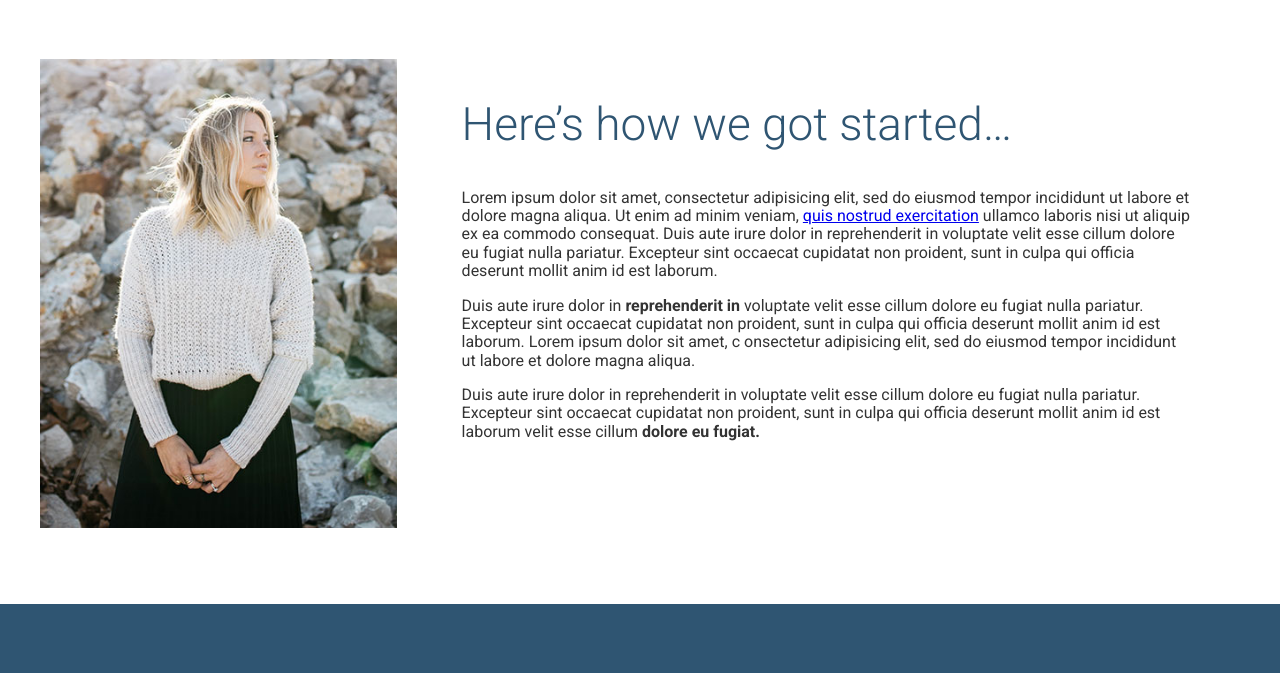
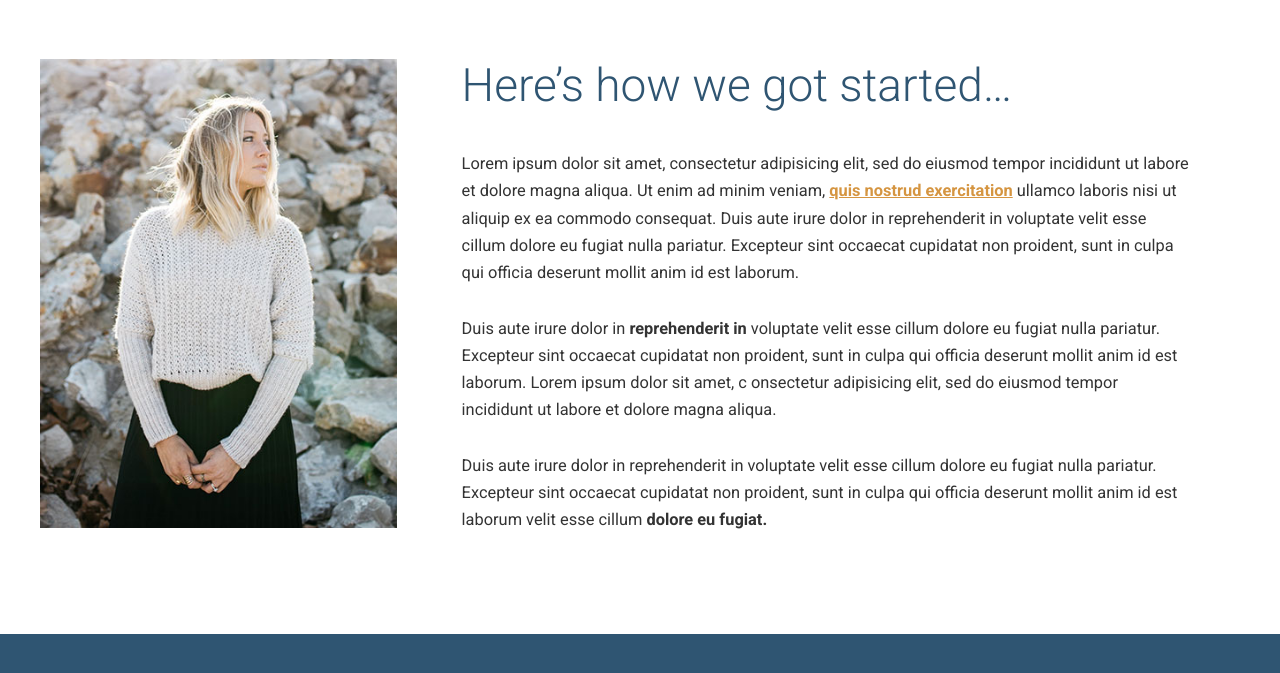
Before and after one commit to TrevorPawlewicz/philly-sites, a website: page app/index.html in a window 1280 px wide. Shown: the part 1524-2197 px from the top of the page. Drawn offline with Linux system fonts and the light colour scheme.

Commit message:
attention to detail pt.2

```diff
--- a/app/assets/styles/base/_global.css
+++ b/app/assets/styles/base/_global.css
@@ -11,3 +11,7 @@ img {
 * {
     box-sizing: border-box;
 }
+
+a {
+    color: $mainOrange;
+}
--- /dev/null
+++ b/app/assets/styles/modules/_generic-content-container.css
@@ -0,0 +1,15 @@
+.generic-content-container {
+
+    p {
+        line-height: 1.65;
+        margin: 1.8rem 0;
+
+        @mixin atSmall {
+            font-size: 1.025rem;
+        }
+    }
+
+    p a {
+        font-weight: 700;
+    }
+}
--- a/app/assets/styles/modules/_headline.css
+++ b/app/assets/styles/modules/_headline.css
@@ -7,15 +7,12 @@
         /* 46/16 = 2.875 */
         font-size: 2.875rem;
     }
-
     &--centered {
         text-align: center;
     }
-
     &--orange {
         color: $mainOrange;
     }
-
     &--small {
         font-size: 1.2rem;
 
@@ -24,26 +21,24 @@
             font-size: 1.875rem;
         }
     }
-
     &--narrow {
         max-width: 500px;
         margin-left: auto;
         margin-right: auto;
     }
-
     &--light {
         font-weight: 100;
     }
-
     strong {
         font-weight: 400;
     }
-
     &--b-margin-small {
         margin-bottom: .5em;
     }
-
     &--b-margin-large {
         margin-bottom: 1.6em;
     }
+    &--no-t-margin {
+        margin-top: 0;
+    }
 }
--- a/app/assets/styles/styles.css
+++ b/app/assets/styles/styles.css
@@ -1,11 +1,12 @@
 /* import partials to be used by GULP file */
 @import "normalize.css";
-@import "base/_global";
 @import "base/_variables";
 @import "base/_mixins";
+@import "base/_global";
 @import "modules/_wrapper";
 @import "modules/_large-hero";
 @import "modules/_btn";
 @import "modules/_page-section";
 @import "modules/_headline";
 @import "modules/_row";
+@import "modules/_generic-content-container";
--- a/app/index.html
+++ b/app/index.html
@@ -74,7 +74,7 @@
             </div>
 
             <div class="row row--gutters">
-                <div class="row__medium-4 row__medium-4--larger">
+                <div class="row__medium-4 row__medium-4--larger row__b-margin-until-medium">
                     <picture>
                         <source sizes="404px" srcset="assets/images/our-start.jpg 404w,
                             assets/images/our-start-hi-dpi.jpg 808w" media="(min-width: 1020px)">
@@ -86,7 +86,8 @@
                 </div>
 
                 <div class="row__medium-8 row__medium-8--smaller">
-                    <h2 class="headline">Here&rsquo;s how we got started&hellip;</h2>
+                    <div class="generic-content-container">
+                        <h2 class="headline headline--no-t-margin">Here&rsquo;s how we got started&hellip;</h2>
                         <p>Lorem ipsum dolor sit amet, consectetur adipisicing elit, sed do eiusmod tempor
                             incididunt ut labore et dolore magna aliqua. Ut enim ad minim veniam,
                             <a href="#">quis nostrud exercitation</a> ullamco laboris nisi ut aliquip
@@ -104,6 +105,8 @@
                             deserunt mollit anim id est laborum velit esse cillum <strong>dolore eu fugiat.</strong>
                         </p>
                     </div>
+                </div> <!-- end row__medium-8 -->
+
             </div>
 
         </div>
--- a/app/temp/styles/styles.css
+++ b/app/temp/styles/styles.css
@@ -376,6 +376,9 @@ img {
 * {
     box-sizing: border-box;
 }
+a {
+    color: #d59541;
+}
 .wrapper {
     overflow: hidden;
     padding-left: 18px;
@@ -525,6 +528,9 @@ img {
 .headline--b-margin-large {
   margin-bottom: 1.6em;
 }
+.headline--no-t-margin {
+  margin-top: 0;
+}
 .row::after {
   content: "";
   clear: both;
@@ -536,9 +542,15 @@ img {
 .row--gutters > div {
   padding-right: 65px;
 }
+.row__b-margin-until-medium {
+  margin-bottom: 1rem;
+}
 @media (min-width: 800px) {
+  .row__b-margin-until-medium {
+    margin-bottom: 0;
+  }
   .row__medium-4 {
-    float: left;/* 100/12 = 8.333, 8.333 * 4 = 33.33 */
+    float: left;/*  100/12 = 8.333, 8.333 * 4 = 33.33 */
     width: 33.33%;
   }
   .row__medium-4--lager {
@@ -552,3 +564,15 @@ img {
     width: 63%;
   }
 }
+.generic-content-container p {
+  line-height: 1.65;
+  margin: 1.8rem 0;
+}
+@media (min-width: 530px) {
+  .generic-content-container p {
+    font-size: 1.025rem;
+  }
+}
+.generic-content-container p a {
+  font-weight: 700;
+}
```
Also changed, not shown: app/assets/styles/modules/_row.css (+11 -1 lines). Lines whose indentation alone changed are shown as unchanged.
